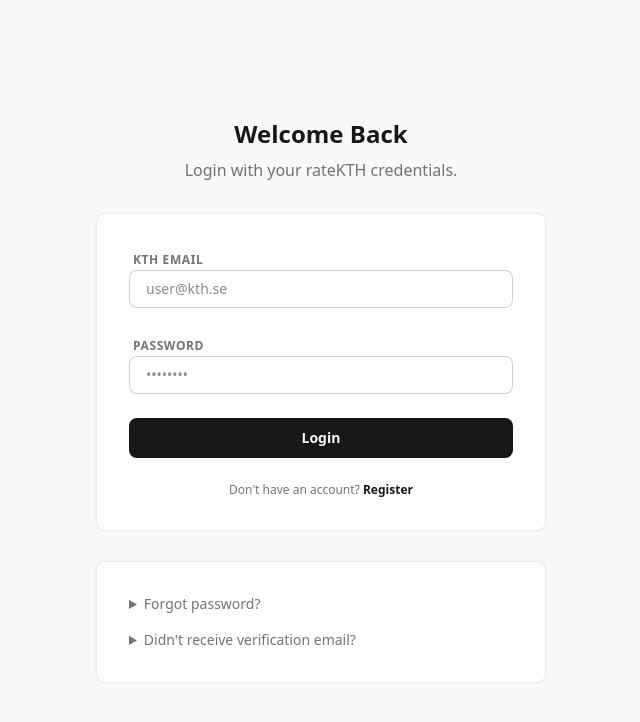
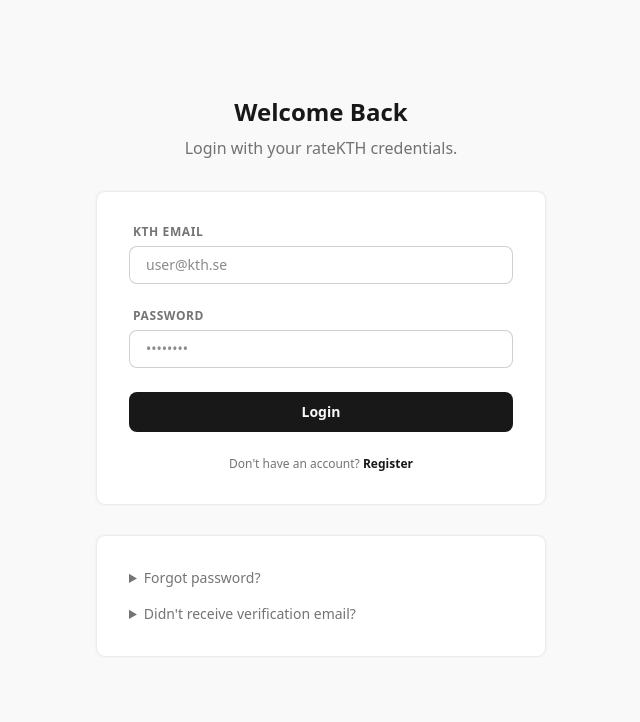
Before and after one commit to hi-aryan/ratekth, a Next.js app: page /login in a window 1280 px wide. Shown: the top 722 px of the page, without its empty margins (319-959 px from the left). Built offline with nearby package versions, Linux system fonts and the light colour scheme; no server answers.

Commit message:
centralized layout for auth pages

```diff
--- /dev/null
+++ b/src/app/(auth)/layout.tsx
@@ -0,0 +1,13 @@
+/**
+ * Auth Layout: Shared layout for all (auth) route group pages.
+ * Provides consistent positioning and styling for login, register, reset-password.
+ */
+export default function AuthLayout({ children }: { children: React.ReactNode }) {
+    return (
+        <main className="flex min-h-screen flex-col items-center pt-24 px-6 bg-porcelain">
+            <div className="w-full max-w-md space-y-8">
+                {children}
+            </div>
+        </main>
+    );
+}
--- a/src/app/(auth)/login/page.tsx
+++ b/src/app/(auth)/login/page.tsx
@@ -7,9 +7,8 @@
 export const dynamic = "force-dynamic";
 export default function LoginPage() {
     return (
-        <main className="flex min-h-screen flex-col items-center justify-center p-6 bg-porcelain">
-            <div className="w-full max-w-md space-y-8">
-                <div className="mb-8 text-center text-carbon">
+        <>
+            <div className="text-center text-carbon">
                 <h1 className="text-2xl font-bold">Welcome Back</h1>
                 <p className="text-carbon/60 mt-2">Login with your rateKTH credentials.</p>
             </div>
@@ -36,7 +35,6 @@
                     </div>
                 </details>
             </Card>
-            </div>
-        </main>
+        </>
     )
 }
--- a/src/app/(auth)/register/page.tsx
+++ b/src/app/(auth)/register/page.tsx
@@ -10,16 +10,14 @@
     ]);
 
     return (
-        <main className="flex min-h-screen flex-col items-center justify-center p-6 bg-porcelain">
-            <div className="w-full max-w-md space-y-8">
-                <div className="mb-8 text-center text-carbon">
-                    <h1 className="text-2xl font-bold">Join rateKTH</h1>
-                    <p className="text-carbon/60 mt-2">The home of student reviews.</p>
-                </div>
-                <Card>
-                    <RegisterForm basePrograms={basePrograms} mastersDegrees={mastersDegrees} />
-                </Card>
+        <>
+            <div className="text-center text-carbon">
+                <h1 className="text-2xl font-bold">Join rateKTH</h1>
+                <p className="text-carbon/60 mt-2">The home of student reviews.</p>
             </div>
-        </main>
+            <Card>
+                <RegisterForm basePrograms={basePrograms} mastersDegrees={mastersDegrees} />
+            </Card>
+        </>
     );
 }
--- a/src/app/(auth)/reset-password/page.tsx
+++ b/src/app/(auth)/reset-password/page.tsx
@@ -24,16 +24,14 @@
     }
 
     return (
-        <main className="flex min-h-screen flex-col items-center justify-center p-6 bg-porcelain">
-            <div className="w-full max-w-md space-y-8">
-                <div className="mb-8 text-center text-carbon">
-                    <h1 className="text-2xl font-bold">Reset Password</h1>
-                    <p className="text-carbon/60 mt-2">Enter your new password below.</p>
-                </div>
-                <Card>
-                    <ResetPasswordForm token={token} />
-                </Card>
+        <>
+            <div className="text-center text-carbon">
+                <h1 className="text-2xl font-bold">Reset Password</h1>
+                <p className="text-carbon/60 mt-2">Enter your new password below.</p>
             </div>
-        </main>
+            <Card>
+                <ResetPasswordForm token={token} />
+            </Card>
+        </>
     );
 }
--- a/src/components/ui/FormField.tsx
+++ b/src/components/ui/FormField.tsx
@@ -9,7 +9,7 @@
 
 export const FormField = ({ label, error, children, className }: FormFieldProps) => {
     return (
-        <div className={cn("space-y-1.5", className)}>
+        <div className={cn("flex flex-col gap-1.5", className)}>
             {label && (
                 <label className="text-xs font-semibold uppercase tracking-wider text-carbon/60 ml-1">
                     {label}
```
Lines whose indentation alone changed are shown as unchanged.
